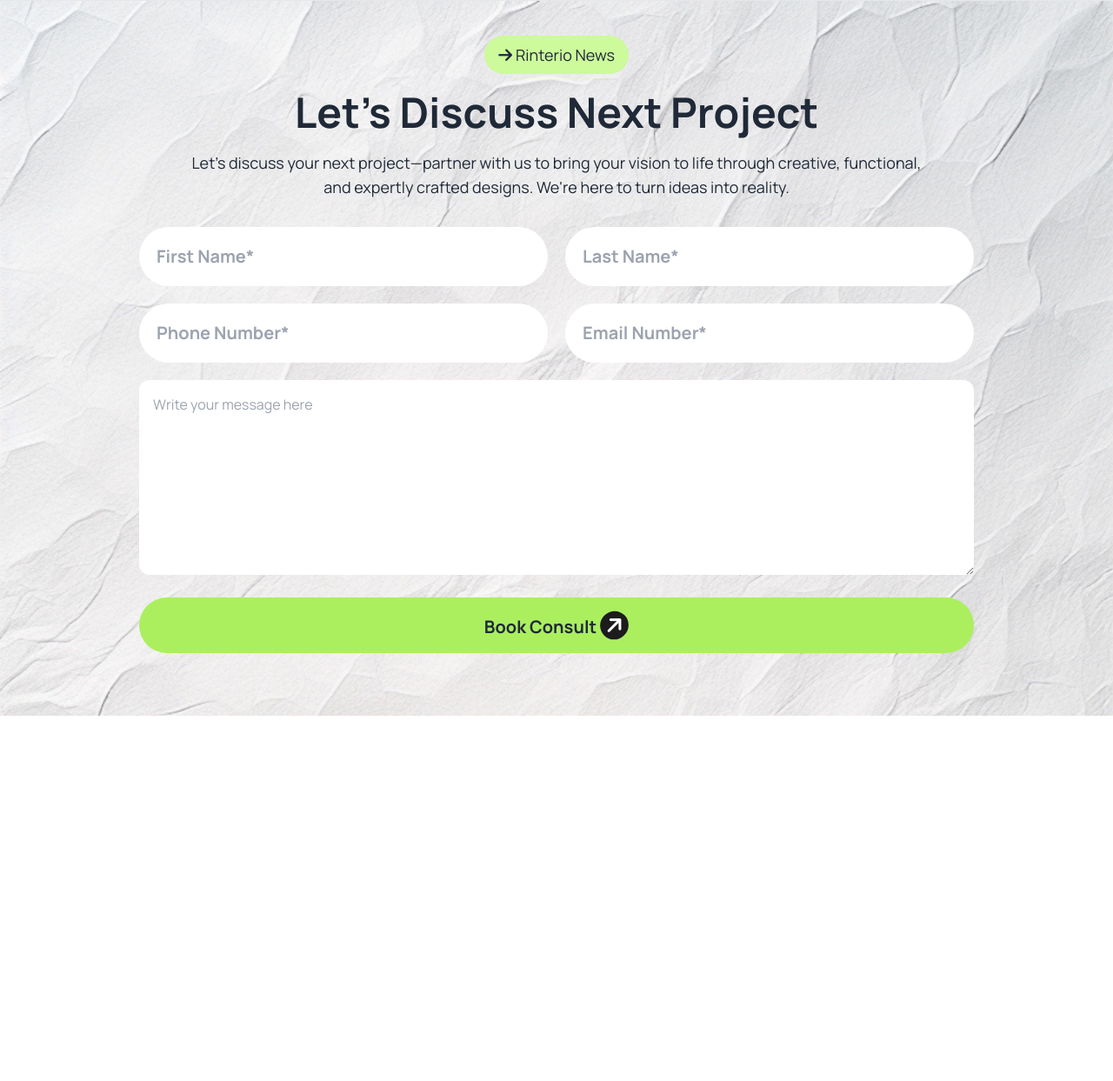
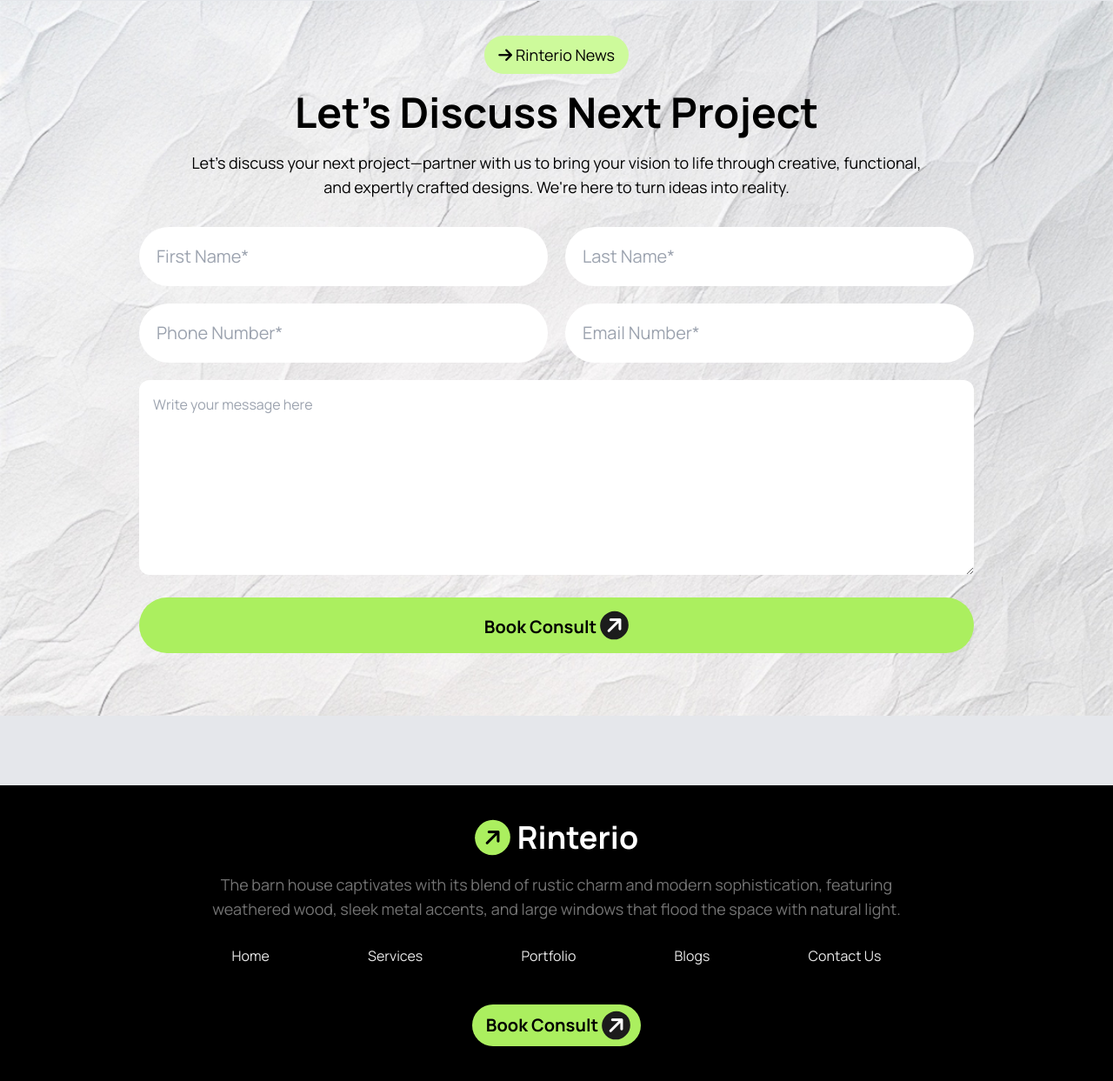
Before and after one commit to anikdas10/Assignment-3, a plain HTML site: page index.html in a window 1280 px wide. Shown: the part 2945-4188 px from the top of the page at 87% size. Before the commit the page ends 3768 px from the top, so only its background shows below. Drawn offline with nearby package versions, Linux system fonts and the light colour scheme.

Commit message:
Footer section done

```diff
--- a/index.html
+++ b/index.html
@@ -1,5 +1,5 @@
 <!DOCTYPE html>
-<html lang="en">
+<html lang="en" >
 <head>
     <meta charset="UTF-8">
     <meta name="viewport" content="width=device-width, initial-scale=1.0">
@@ -22,7 +22,7 @@
 </head>
 
 
-<body class=" bg-gray-200 font-familly">
+<body class=" bg-gray-200 font-familly text-black">
    <header class="bg-white mt-5  ">
     <!-- navbar -->
       <nav class="container px-5 lg:px-20 mx-auto ">
@@ -85,7 +85,7 @@
                         <p class="text-xl">We design thoughtful, livable spaces that blend functionality with aesthetics which is practical.
                         </p>
                         <!-- card-1 -->
-                         <div class="bg-white rounded-lg shadow-xl flex items-center gap-6 p-6 ">
+                         <div class="bg-white rounded-lg flex items-center gap-6 p-6 ">
                           <div>
                             <img src="assets/commercial.png" alt="">
                           </div>
@@ -95,7 +95,7 @@
                           </div>
                           </div>
                         <!-- card-2 -->
-                         <div class="bg-white rounded-lg shadow-xl flex items-center gap-6 p-6 ">
+                         <div class="bg-white rounded-lg flex items-center gap-6 p-6 ">
                           <div>
                             <img src="assets/residential.png" class="w-20" alt="">
                           </div>
@@ -230,13 +230,13 @@
                 <!-- form container -->
                  <div class="md:px-20 py-8">
                     <div class="grid grid-cols-1 md:grid-cols-2 gap-5">
-                        <input type="text" name="" id="" class="flex-1 p-5 text-xl rounded-full font-bold outline-none" placeholder="First Name*">
+                        <input type="text" name="" id="" class="flex-1 p-5 text-xl rounded-full outline-none" placeholder="First Name*">
 
-                        <input type="text" name="" id="" class="flex-1 p-5 text-xl rounded-full font-bold outline-none" placeholder="Last Name*">
+                        <input type="text" name="" id="" class="flex-1 p-5 text-xl rounded-full outline-none" placeholder="Last Name*">
 
-                        <input type="number" name="" id="" class="flex-1 p-5 text-xl rounded-full font-bold outline-none" placeholder="Phone Number*">
+                        <input type="number" name="" id="" class="flex-1 p-5 text-xl rounded-full outline-none" placeholder="Phone Number*">
 
-                        <input type="email" name="" id="" class="flex-1 p-5 text-xl rounded-full font-bold outline-none" placeholder="Email Number*">
+                        <input type="email" name="" id="" class="flex-1 p-5 text-xl rounded-full outline-none" placeholder="Email Number*">
                     </div>
                     <div class="mt-5">
                         <textarea class="w-full p-4 rounded-xl outline-none" rows="8" placeholder="Write your message here"></textarea>
@@ -247,6 +247,40 @@
             </div>
           </section>
     </main>
-
+    <!-- footer -->
+     <footer class="bg-black mt-20 text-white">
+        <div class="container mx-auto px-5 lg:px-20 py-10">
+           <div class="flex flex-col justify-center items-center gap-5">
+            <div class="flex items-center">
+                <i class="fa-solid fa-arrow-right -rotate-[45deg] text-sm lg:text-2xl bg-[#ABEF5F] px-2 py-1 lg:px-2.5 rounded-full mr-2 text-black "></i>
+                <h2 class="text-xl md:text-4xl   font-bold">Rinterio</h2>
+            </div>
+            <p class="lg:w-3/4 text-center text-sm lg:text-lg text-[#737373]">The barn house captivates with its blend of rustic charm and modern sophistication, featuring weathered wood, sleek metal accents, and large windows that flood the space with natural light.</p>
+           </div>
+           <!-- ul element -->
+            <div class="py-7 w-3/4 mx-auto ">
+                <ul class="flex flex-col justify-around items-center md:flex-row gap-5 text-[#E9E9E9]">
+                    <li>
+                        <a href="">Home</a>
+                    </li>
+                    <li>
+                        <a href="">Services</a>
+                    </li>
+                    <li>
+                        <a href="">Portfolio</a>
+                    </li>
+                    <li>
+                        <a href="">Blogs</a>
+                    </li>
+                    <li>
+                        <a href="">Contact Us</a>
+                    </li>
+                </ul>
+            </div>
+            <div class="flex items-center justify-center mt-4">
+                <button class=" bg-[#ABEF5F] text-sm lg:text-xl font-bold flex items-center justify-center py-2 pl-4 pr-3 rounded-full text-black gap-1 w-full md:w-fit">Book Consult <i class="fa-solid fa-arrow-right -rotate-[45deg] text-2xl bg-[#1C1C1C] px-1.5 py-.5 rounded-full text-white"></i> </button>
+            </div>
+        </div>
+     </footer>
 </body>
 </html>
```
